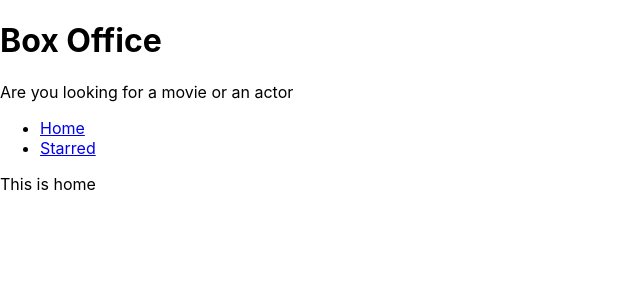
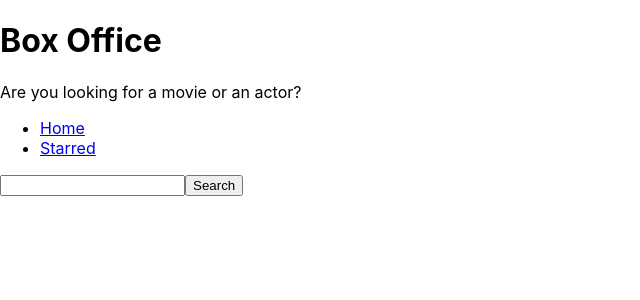
Before and after one commit to prasanth175/chat-app, a React (Create React App) app in the folder React3/box-office/: page / in a window 1280 px wide. Shown: the top 300 px of the page, without its empty margins (0-640 px from the left). Built offline with nearby package versions, Linux system fonts and the light colour scheme.

Commit message:
created input and fetch results from tv maze api

```diff
--- a/React3/box-office/src/components/MainProjectLayout.jsx
+++ b/React3/box-office/src/components/MainProjectLayout.jsx
@@ -2,15 +2,16 @@ import React from 'react';
 import Navs from './Navs';
 import Title from './Title';
 
-function MainProjectLayout({ Children }) {
+function MainProjectLayout({ children }) {
   return (
     <div>
         <Title
         title="Box Office"
-        subtitle="Are you looking for a movie or an actor" />
-    <Navs />
+        subtitle="Are you looking for a movie or an actor?" />
+        <Navs />
+        {children}
 
-    {Children}
+
   </div>
   )
 }
--- a/React3/box-office/src/pages/Home.jsx
+++ b/React3/box-office/src/pages/Home.jsx
@@ -1,14 +1,37 @@
-import React from 'react'
+import React, { useState } from 'react'
 import MainProjectLayout from '../components/MainProjectLayout';
 
 
+
 function Home() {
+
+  const [input, setInput] = useState('');
+
+  const onSearch = () =>{
+    fetch(`https://api.tvmaze.com/search/shows?q=${input}`)
+    .then(r => r.json())
+    .then(result => {
+      console.log(result);
+    })
+  };
+
+  const onInputChange = ev => {
+    setInput(ev.target.value);
+  };
+
+  const onKeyDown = ev => {
+    if(ev.keyCode === 13) {
+      onSearch()
+    }
+  };
+
   return (
-    <div>
-      <MainProjectLayout />
-      <p>This is home</p>
-    </div>
+      <MainProjectLayout >
+      <input type="text" onChange={onInputChange} onKeyDown={onKeyDown} value={input} />
+      <button type="button" onClick={onSearch}>Search</button>
+      </MainProjectLayout>
+
 )
-}
+  }
 
 export default Home;
```
